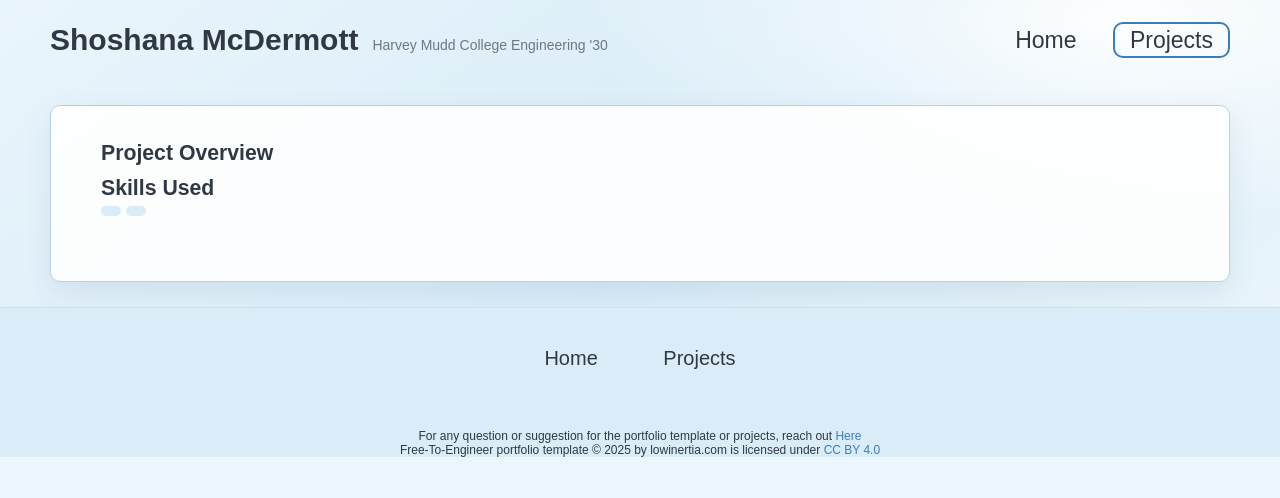
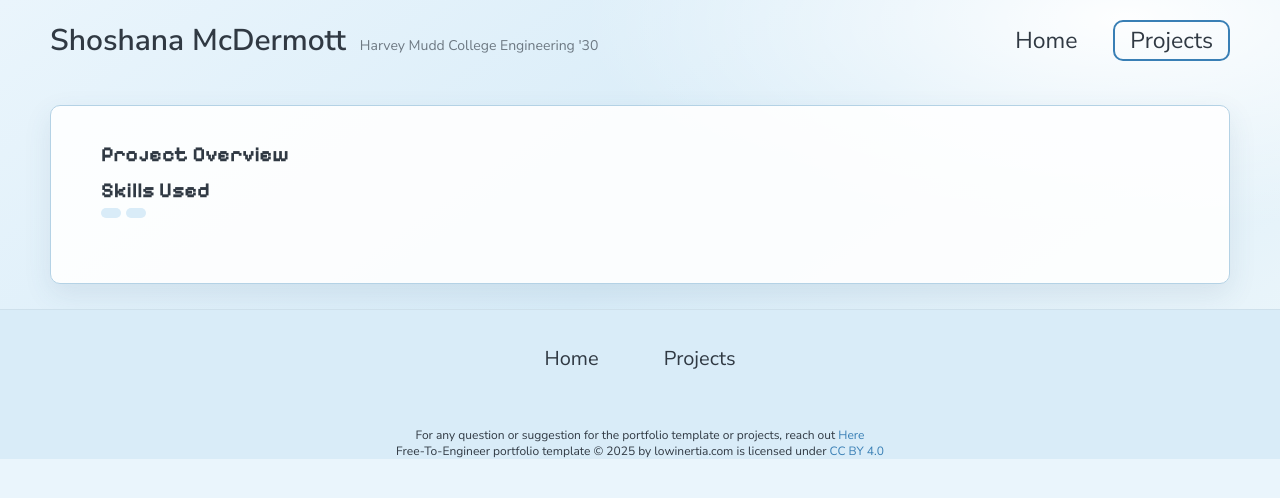
Before and after one commit to smcdermott-commits/smcdermott-commits.github.io, a Jekyll site: the page built from Reference/template.md, in a window 1280 px wide. Shown: the top 498 px of the page. Built offline with Jekyll 4.4.1, drawn with Linux system fonts in a browser that asks for light colours.

Commit message:
Load Pixelify Sans and Nunito Sans fonts

```diff
--- a/_layouts/wrapper.html
+++ b/_layouts/wrapper.html
@@ -9,11 +9,11 @@
 
     <link rel="preconnect" href="https://fonts.googleapis.com">
     <link rel="preconnect" href="https://fonts.gstatic.com" crossorigin>
-    <link href="https://fonts.googleapis.com/css2?family=Poppins:wght@400;600&display=swap" rel="stylesheet">
+    <link href="https://fonts.googleapis.com/css2?family=Nunito+Sans:wght@400;500;600;700;800&family=Pixelify+Sans:wght@400;500;600;700&display=swap" rel="stylesheet">
     <link rel="stylesheet" href="https://cdnjs.cloudflare.com/ajax/libs/font-awesome/6.7.2/css/all.min.css" integrity="sha512-Evv84Mr4kqVGRNSgIGL/F/aIDqQb7xQ2vcrdIwxfjThSH8CSR7PBEakCr51Ck+w+/U6swU2Im1vVX0SVk9ABhg==" crossorigin="anonymous" referrerpolicy="no-referrer" />
 
 
-    <link rel="stylesheet" href="{{ '/css/styles.css' | relative_url }}?v=3">
+    <link rel="stylesheet" href="{{ '/css/styles.css' | relative_url }}?v=4">
     <link rel="stylesheet" href="{{ '/css/syntax.css' | relative_url }}">
 
     <script src="{{ '/assets/js/script.js' | relative_url }}"></script>
```
